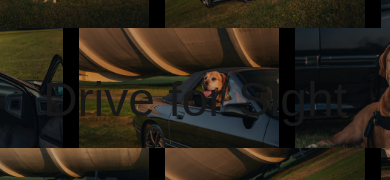
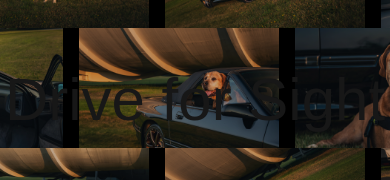
Before and after one commit to ToadLord/dfs, a Next.js app: page / in a window 390 px wide. Shown: the part 212-392 px from the top of the page. Built offline with nearby package versions, Linux system fonts and the light colour scheme; a web font is replaced by a local one.

Commit message:
Changed opacity to 75 and Drive for Sight logo.

```diff
--- a/app/layout.tsx
+++ b/app/layout.tsx
@@ -58,7 +58,7 @@ export default function RootLayout({
         <div className="min-h-screen relative">
           {/* ...your main content here... */}
 
-          <div className="fixed inset-0 -z-10 pointer-events-none opacity-70">
+          <div className="fixed inset-0 -z-10 pointer-events-none opacity-75">
             <Marquee images={images} rate={1} />
             <Marquee images={images} rate={-1} />
             <Marquee images={images} rate={1} />
--- a/app/page.tsx
+++ b/app/page.tsx
@@ -18,7 +18,7 @@ export default function Home() {
   return (
     <div className="flex items-center justify-center min-h-125">
       <span
-        className={`${cursive.className} text-5xl sm:text-7xl md:text-9xl text-center`}
+        className={`${cursive.className} text-6xl md:text-9xl text-center`}
       >
         Drive for Sight
       </span>
```
